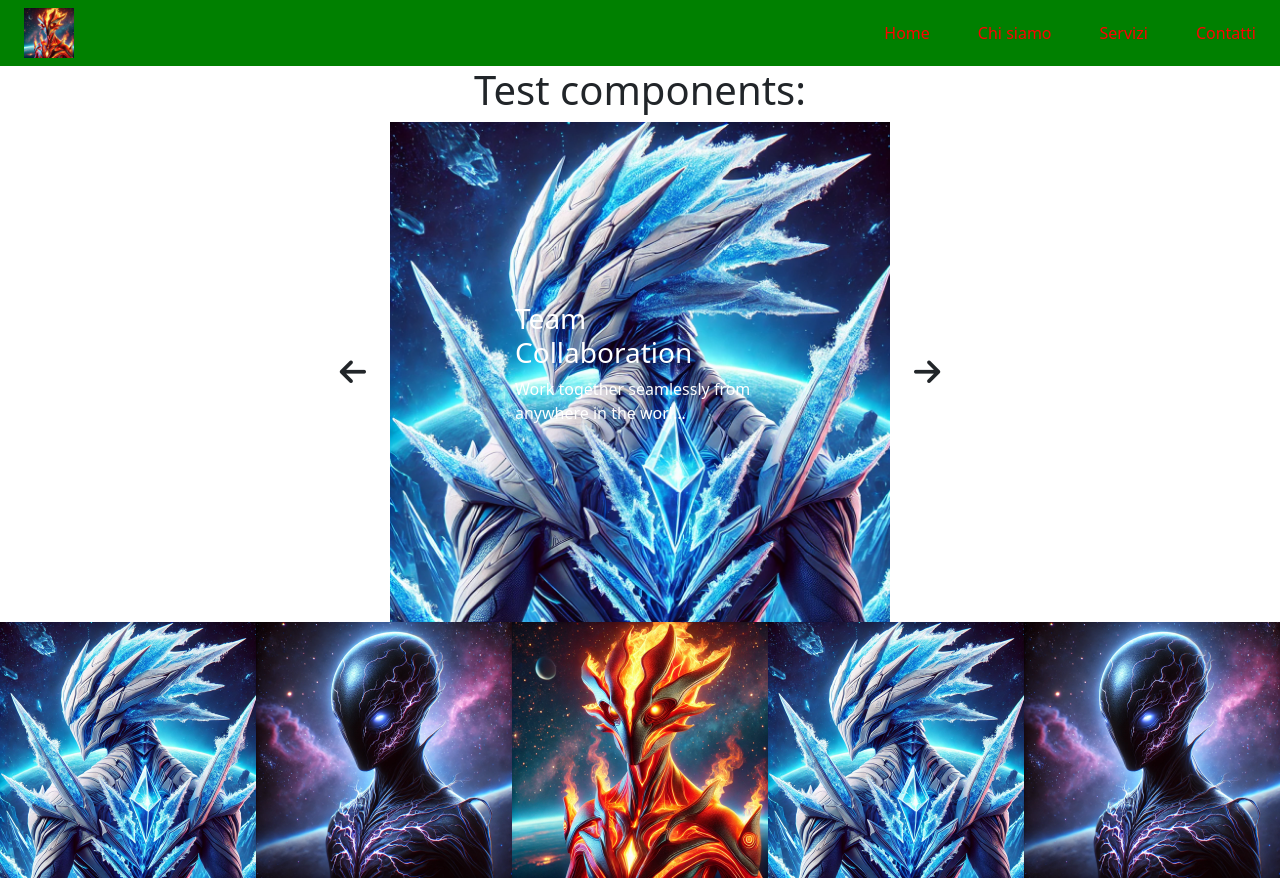
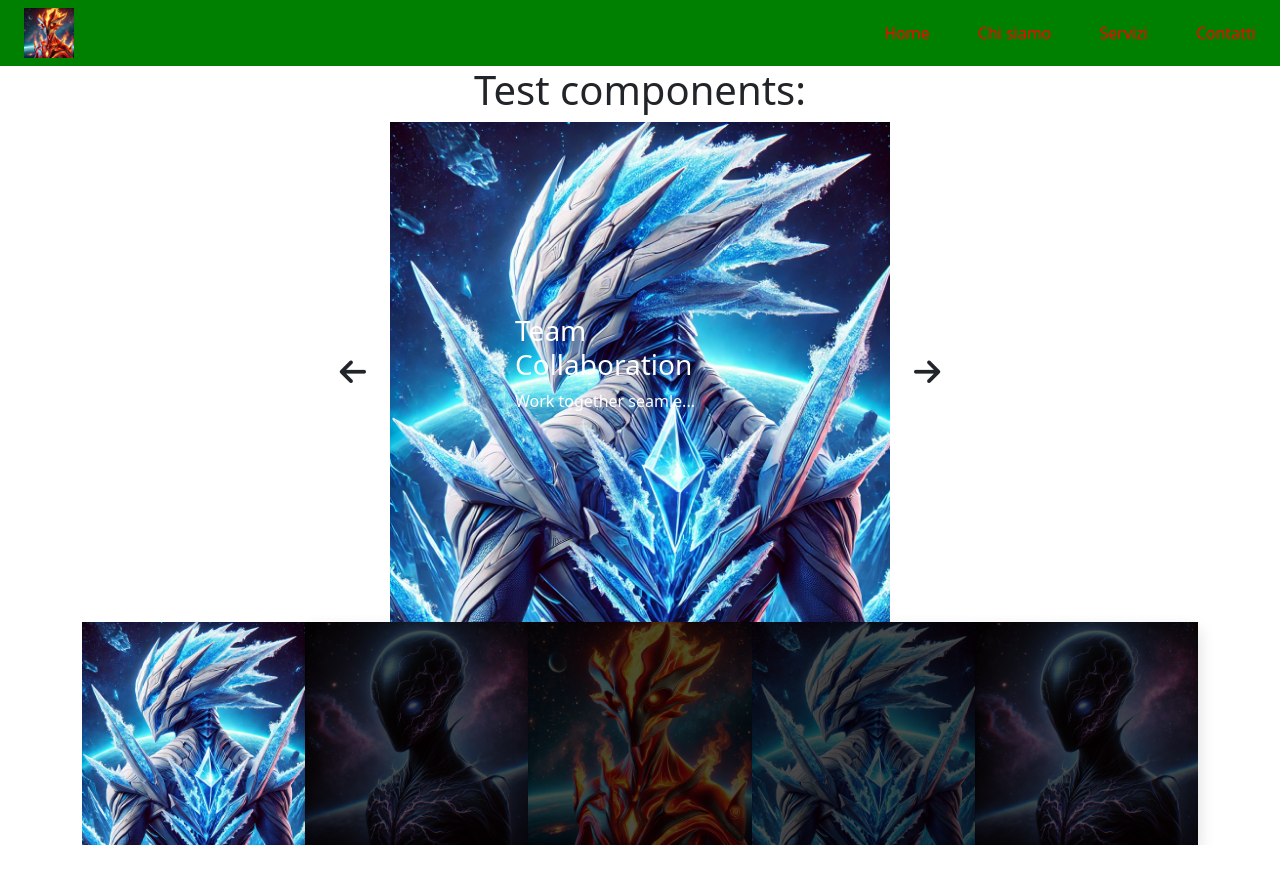
Before and after one commit to MattiaAngelini/react-ts-components, a React (Vite) app: page / in a window 1280 px wide. After the commit the page ends 845 px from the top, so only its background shows below. Built offline with nearby package versions, Linux system fonts and the light colour scheme.

Commit message:
Add shadow effect on unselected cards in carousel

```diff
--- a/src/App.tsx
+++ b/src/App.tsx
@@ -24,34 +24,39 @@ const slides = [
     "Team Collaboration",
     "Work together seamlessly from anywhere in the world",
     "../public/glaciora_back.jpg.webp",
+    false
   ),
   new SlideModel(
     2,
     "Security First",
     "Enterprise-grade protection for your data",
-    "./../public/voidon_front.jpg.webp"
+    "./../public/voidon_front.jpg.webp",
+    false
   ),
   new SlideModel(
     3,
     "Digital Innovation",
     "Transform your business with cutting-edge technology",
-    "./../public/flareon_front.jpg.webp"
+    "./../public/flareon_front.jpg.webp",
+    false
   ),
   new SlideModel(
     4,
     "Team Collaboration",
     "Work together seamlessly from anywhere in the world",
-    "../public/glaciora_back.jpg.webp"
+    "../public/glaciora_back.jpg.webp",
+    false
   ),
   new SlideModel(
     5,
     "Security First",
     "Enterprise-grade protection for your data",
-    "./../public/voidon_front.jpg.webp"
+    "./../public/voidon_front.jpg.webp",
+    false
   ),
 
 ];
-slides.forEach((slide)=> slide.getShortDescription() )
+
 
   // function test(){
   //   window.location= 'https://github.com/MattiaAngelini/react-ts-components';
@@ -67,7 +72,7 @@ slides.forEach((slide)=> slide.getShortDescription() )
 
     <h1 className='text-center'>     Test components:  </h1>
 
-    <Carousel urlMainImage={slides[0].imageUrl} slideArray={slides}></Carousel>
+    <Carousel slideArray={slides}></Carousel>
 
     {/* <Hero
       textColor='white'
--- a/src/models/slideModel.ts
+++ b/src/models/slideModel.ts
@@ -1,18 +1,20 @@
 export class SlideModel {
-  id?: number;
+  id: number;
   title: string;
   description: string;
   imageUrl: string;
+  isActive?: boolean;
 
-  constructor(id: number, title: string, description: string, imageUrl: string) {
+  constructor(id: number, title: string, description: string, imageUrl: string, isActive: boolean) {
     this.id = id;
     this.title = title;
     this.description = description;
     this.imageUrl = imageUrl;
+    this.isActive = isActive;
   }
 
   //metodo per descrizione abbreviata su sfondo slide
-  getShortDescription(): string {
-    return this.description =  this.description.slice(0, 50) + '...';
+getShortDescription(): string {
+    return this.description =  this.description.slice(0, 20) + '...';
   }
 }
--- a/src/styles/slide.scss
+++ b/src/styles/slide.scss
@@ -1,6 +1,17 @@
-.slide{
+.ms-container {
     position: relative;
 }
+
+.shadow {
+    content: '';
+    position: absolute;
+    top: 0;
+    left: 0;
+    width: 100%;
+    height: 100%;
+    background-color: rgba(0,0,0,0.7);
+}
+
 .description{
     position: absolute;
     color: white;
--- a/src/utilities/carousel.tsx
+++ b/src/utilities/carousel.tsx
@@ -2,8 +2,10 @@ import { CarouselInterface } from '../interfaces/carouselInterface';
 import { useState } from 'react';
 import '../styles/carousel.scss'
 import Slide from './slide';
+import { SlideModel } from '../models/slideModel';
 
 function Carousel(props: CarouselInterface) {
+
     const [counterImg, setCounterImg] = useState(0)
 
     function prevImage(){
@@ -20,28 +22,36 @@ function Carousel(props: CarouselInterface) {
     }
 
     return (
-    <div className='carousel'>
+        <div className='carousel container'>
             <div className='main-pic d-flex justify-content-center align-items-center gap-4'>
+
                 {/* Slide Principale */}
                 <i onClick={prevImage} className="fa-solid fa-arrow-left"></i>
                     <Slide
                         imageUrl={props.slideArray[counterImg].imageUrl}
                         title={props.slideArray[counterImg].title}
-                description={props.slideArray[counterImg].description}>
+                        description={props.slideArray[counterImg].getShortDescription()}
+                        id={props.slideArray[counterImg].id}
+                        isActive={true}
+                        >
                     </Slide>
                 <i onClick={nextImage} className="fa-solid fa-arrow-right"></i>
             </div>
 
             {/* Carosello */}
             <div className='d-flex justify-content-center'>
-      {props.slideArray.map((slide,index)=>(
-        <Slide key={index}
+                {props.slideArray.map((slide: SlideModel ,index: number)=>(
+                    <Slide
+                        title=''
+                        description=''
+                        key={index}
                         imageUrl={slide.imageUrl}
+                        id={slide.id}
+                        isActive={counterImg === index}
                     >
                     </Slide>
                 ))}
             </div>
-
         </div>
     );
 }
--- a/src/utilities/slide.tsx
+++ b/src/utilities/slide.tsx
@@ -3,6 +3,7 @@ import '../styles/slide.scss'
 
 function Slide(props: SlideModel) {
   return (
+    <div className='ms-container'>
         <div className='slide'>
           <img src={props.imageUrl} alt="" />
           <div className='description'>
@@ -10,6 +11,8 @@ function Slide(props: SlideModel) {
               <p>{props.description}</p>
           </div>
        </div>
+       {!props.isActive && <div className='shadow'></div>}
+    </div>
   );
 }
 
```
Also changed, not shown: src/interfaces/carouselInterface.ts (+4 -3 lines). Lines whose indentation alone changed are shown as unchanged.
